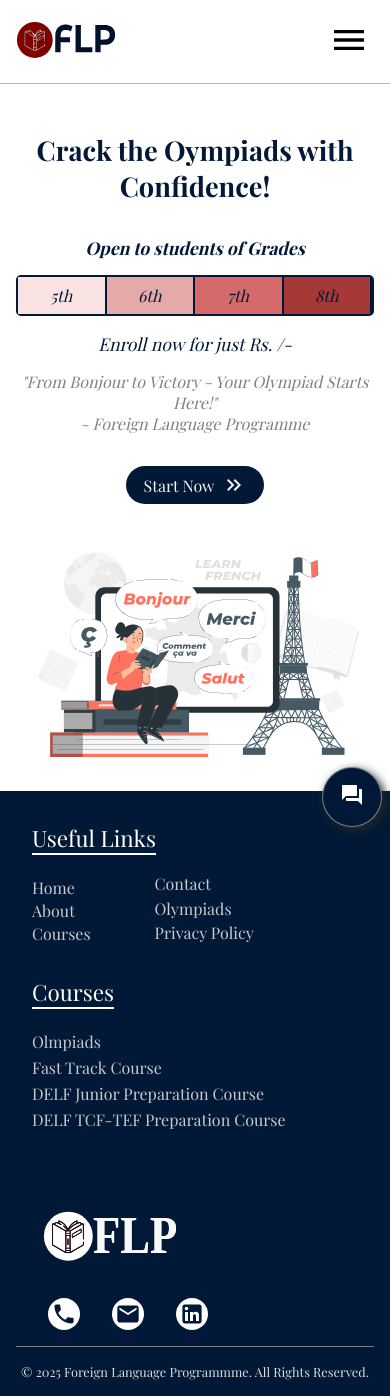
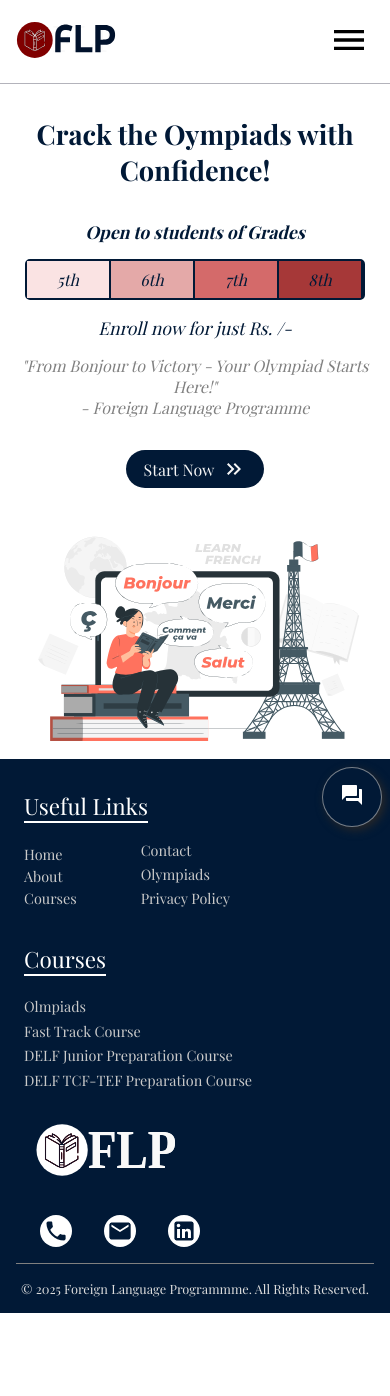
Before and after one commit to ArpitaHalvi/foreign-language-program, a React (Vite) app in the folder client/: page /olympiads in a window 390 px wide. After the commit the page ends 1313 px from the top, so only its background shows below. Built offline with nearby package versions, Linux system fonts and the light colour scheme; no server answers; a web font is replaced by a local one.

Commit message:
Modified frontend

```diff
--- a/client/src/App.scss
+++ b/client/src/App.scss
@@ -900,11 +900,13 @@
     }
     @media (max-width: 630px) {
       @include index.flex-box($flex-dir: column);
-      gap: 2rem;
+      padding: 1rem 0.5rem;
       .course-links {
+        margin-top: 10%;
         width: 100%;
       }
       .contact-info {
+        margin-top: 0;
         &:nth-child(3) {
           place-items: flex-start;
         }
@@ -924,6 +926,12 @@
             }
           }
         }
+      }
+    }
+    @media (max-width: 500px) {
+      .course-links ul li,
+      .web-links .useful-links ul li {
+        font-size: 0.9rem;
       }
     }
   }
--- a/client/src/Pages/Olympiads.scss
+++ b/client/src/Pages/Olympiads.scss
@@ -33,7 +33,7 @@
     }
     .olym-info {
       @include index.flex-box($flex-dir: column);
-      gap: 1.5rem;
+      gap: 1rem;
       font-size: 1.4rem;
       text-align: center;
       font-style: italic;
@@ -132,17 +132,7 @@
     height: auto;
     padding: 2rem;
     .olympiad-part {
-      height: auto;
       width: 60%;
-      .olym-info {
-        gap: 1rem;
-      }
-      .olym-img {
-        width: 50%;
-      }
-      a {
-        border-radius: 50px;
-      }
     }
     .olym-decor {
       width: 80%;
@@ -164,17 +154,17 @@
       width: 100%;
     }
   }
-  @media (width<=550px) {
-    padding: 1rem;
+  @media (max-width: 550px) {
+    padding: 0 1rem;
     .olympiad-part {
       width: 100%;
       padding: 2rem 1rem;
       .olym-heading {
         font-size: 1.7rem;
       }
-      .criteria {
-        .grades {
-          font-size: 1.1rem;
+      .olym-info {
+        .criteria {
+          width: 95%;
         }
       }
       .olym-img {
```
